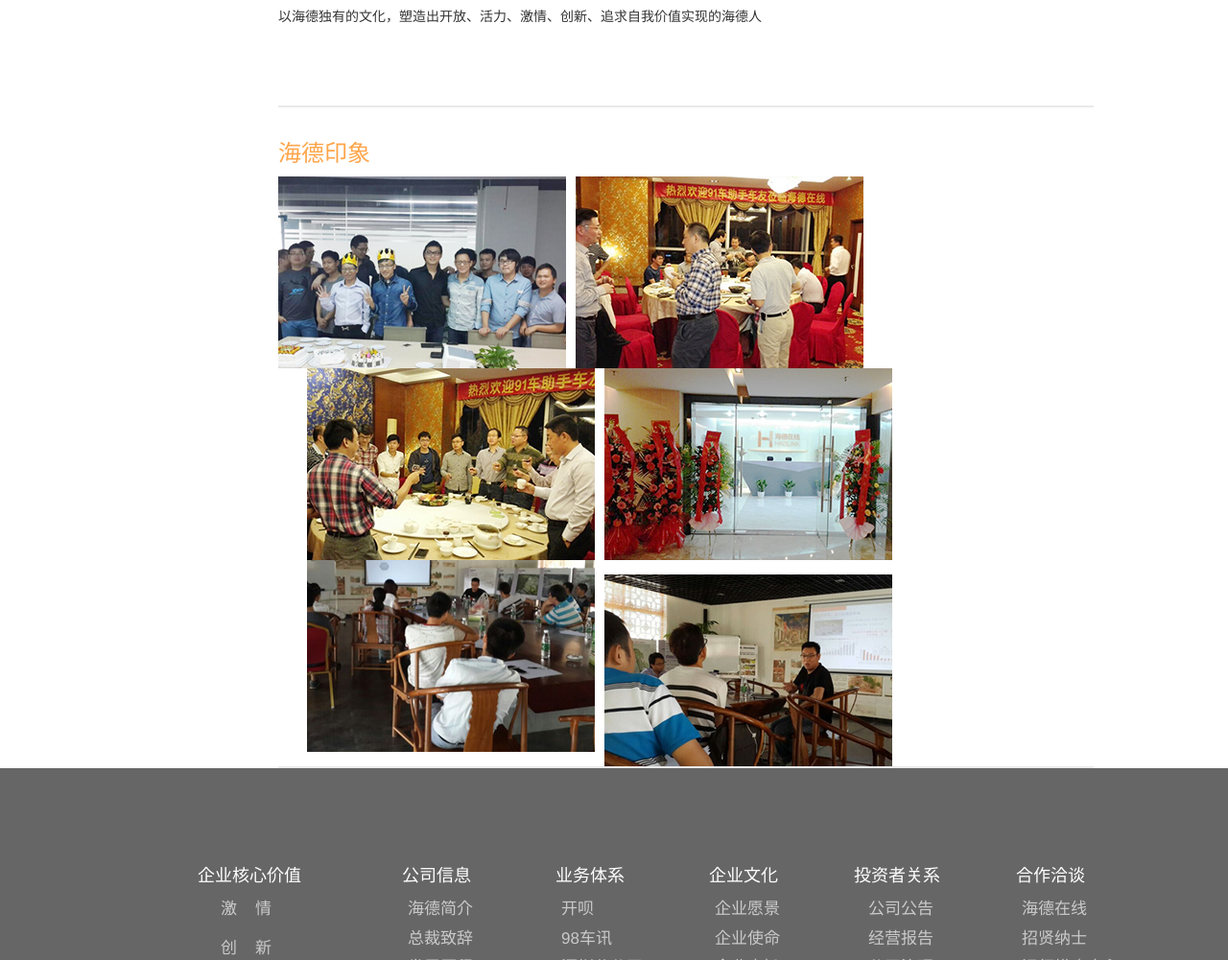
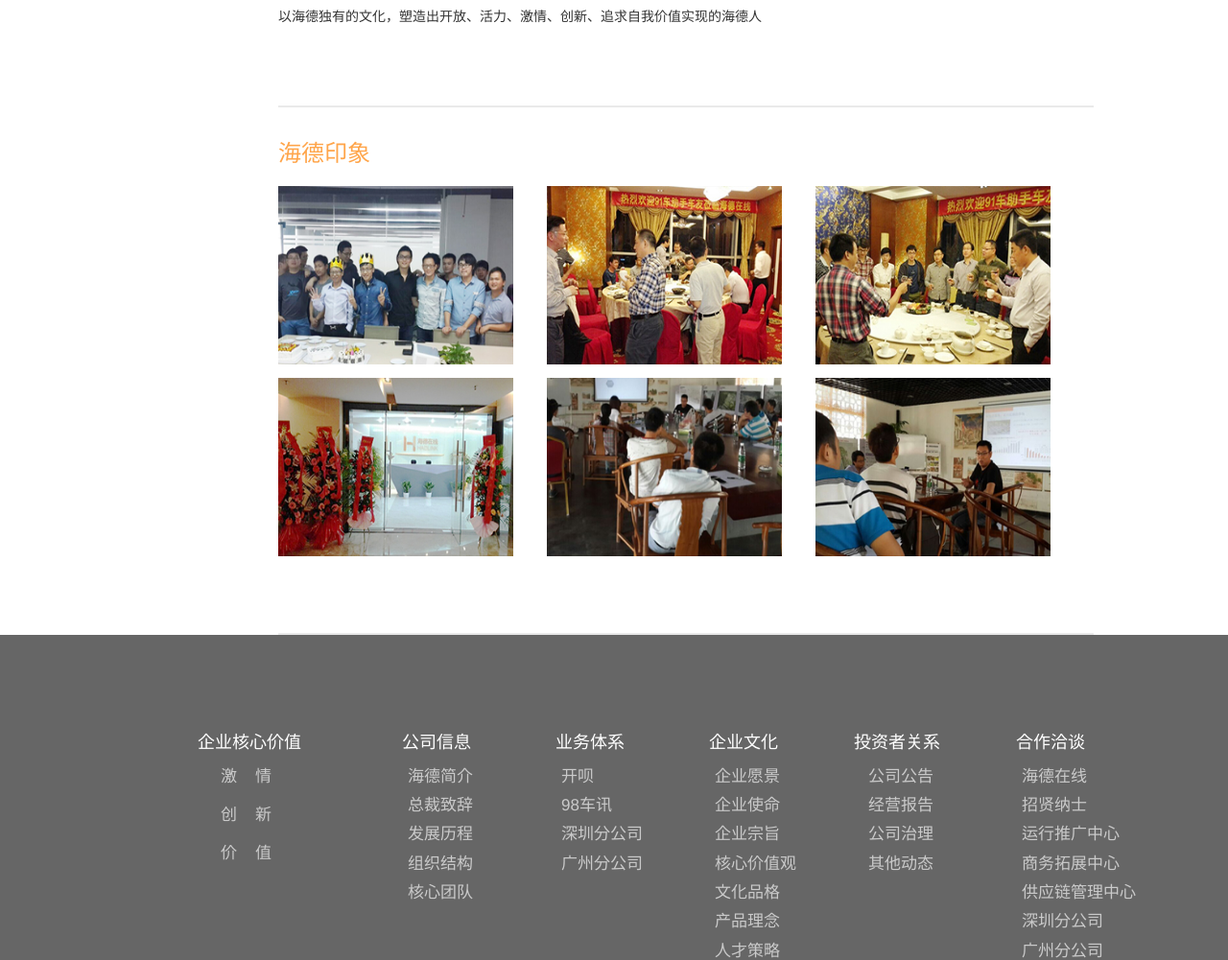
Before and after one commit to hadlink/newHadlinkWeb, a plain HTML site: page corporateCulture.html in a window 1280 px wide. Shown: the part 3791-4792 px from the top of the page at 96% size. Drawn offline with Linux system fonts and the light colour scheme.

Commit message:
modify scroll nav

```diff
--- a/corporateCulture.html
+++ b/corporateCulture.html
@@ -21,8 +21,19 @@
                 }, 300);
                 return false;
             })
+            function setValue(Element,num){
+                Element.each(function(){
+                    var id = $(this).data('id');
+                    if(id == num){
+                        $(this).css({'color':'#ffa54a','font-size':'20px'});
+                        $(this).parent().next().find('a').css({'color':'#000','font-size':'14px'});
+                        $(this).parent().prev().find('a').css({'color':'#000','font-size':'14px'});
+                        return false;
+                    }
+                })
+            }
             $(window).scroll(function(){
-                var top = $(document).scrollTop()
+                var top = $(document).scrollTop();
                 if(top >= 150){
                     $('.company-nav').css('top','0');
                     slideup.fadeIn(300);
@@ -31,17 +42,6 @@
                     slideup.fadeOut(300);
                 }
                 var a = $('.company-nav').find('a');
-                function setValue(Element,num){
-                    Element.each(function(){
-                        var id = $(this).data('id');
-                        if(id == num){
-                            $(this).css({'color':'#ffa54a','font-size':'20px'});
-                            $(this).parent().next().find('a').css({'color':'#000','font-size':'14px'});
-                            $(this).parent().prev().find('a').css({'color':'#000','font-size':'14px'});
-                            return false;
-                        }
-                    })
-                }
                 if(top >400){
                     setValue(a,1);
                 }
@@ -56,7 +56,6 @@
                 }
                 if(top >=1800){
                     setValue(a,5);
-
                 }
                 if(top >=2800){
                     setValue(a,6);
@@ -69,9 +68,6 @@
                 }
                 if(top >=3800){
                     setValue(a,9);
-                }
-                if(top >=4600){
-                    setValue(a,10);
                 }
             })
 
@@ -330,25 +326,25 @@
 
     </div>
     <!--海德印象-->
-    <div id="hadlink" class="section-commen div-center" >
+    <div id="hadlink" class="section-commen div-center" style="min-height: 550px;">
         <h3 style="color: #ffa54a;padding-top: 15px;">海德印象</h3>
         <div class="column-pic" style="margin: 0" >
-            <img src="images/celebrate.png">
+            <img class="pic-scale-y" src="images/celebrate.png">
+        </div>
+        <div class="column-pic " >
+            <img class="pic-scale-y" src="images/carfriend01.jpg">
         </div>
         <div class="column-pic" >
-            <img src="images/carfriend01.jpg">
+            <img class="pic-scale-y" src="images/carfriend.jpg">
+        </div>
+        <div class="column-pic" style="margin: 0">
+            <img class="pic-scale-y" src="images/move.jpg">
         </div>
         <div class="column-pic" >
-            <img src="images/carfriend.jpg">
+            <img class="pic-scale-y" src="images/think2.png">
         </div>
-        <div class="column-pic" >
-            <img src="images/move.jpg">
-        </div>
-        <div class="column-pic" >
-            <img src="images/think2.png">
-        </div>
-        <div class="column-pic" style="margin-top: 15px;margin-left: 30px;" >
-            <img src="images/think3.png">
+        <div class="column-pic"  >
+            <img  class="pic-scale-y" src="images/think3.png">
         </div>
     </div>
     <!--高压线-->
--- a/css/public.css
+++ b/css/public.css
@@ -75,12 +75,13 @@ body {
     float: left;
 }
 .column-pic {
-    width: 280px;
+    width: 250px;
     height: 200px;
-    background: #ffa54a;
+    /*background: #ffa54a;*/
     float: left;
+    padding-top: 10px;
     margin-left: 30px;
-
+    /*overflow: hidden;*/
 }
 /* index css file */
 .alert-window {
@@ -278,6 +279,10 @@ body {
     width: 90%;
     height: 90%;
 }
+.pic-scale-y {
+    width: 98%;
+    height: 98%;
+}
 .person-show .show-words {
     height: 100px;
     width: 200px;
```
Also changed, not shown: businessSystem.html (+12 -11 lines), companyInfo.html (+13 -15 lines), cooperate.html (+13 -13 lines), index.html (+1 -1 lines), investor.html (+12 -11 lines), news.html (+12 -11 lines).
